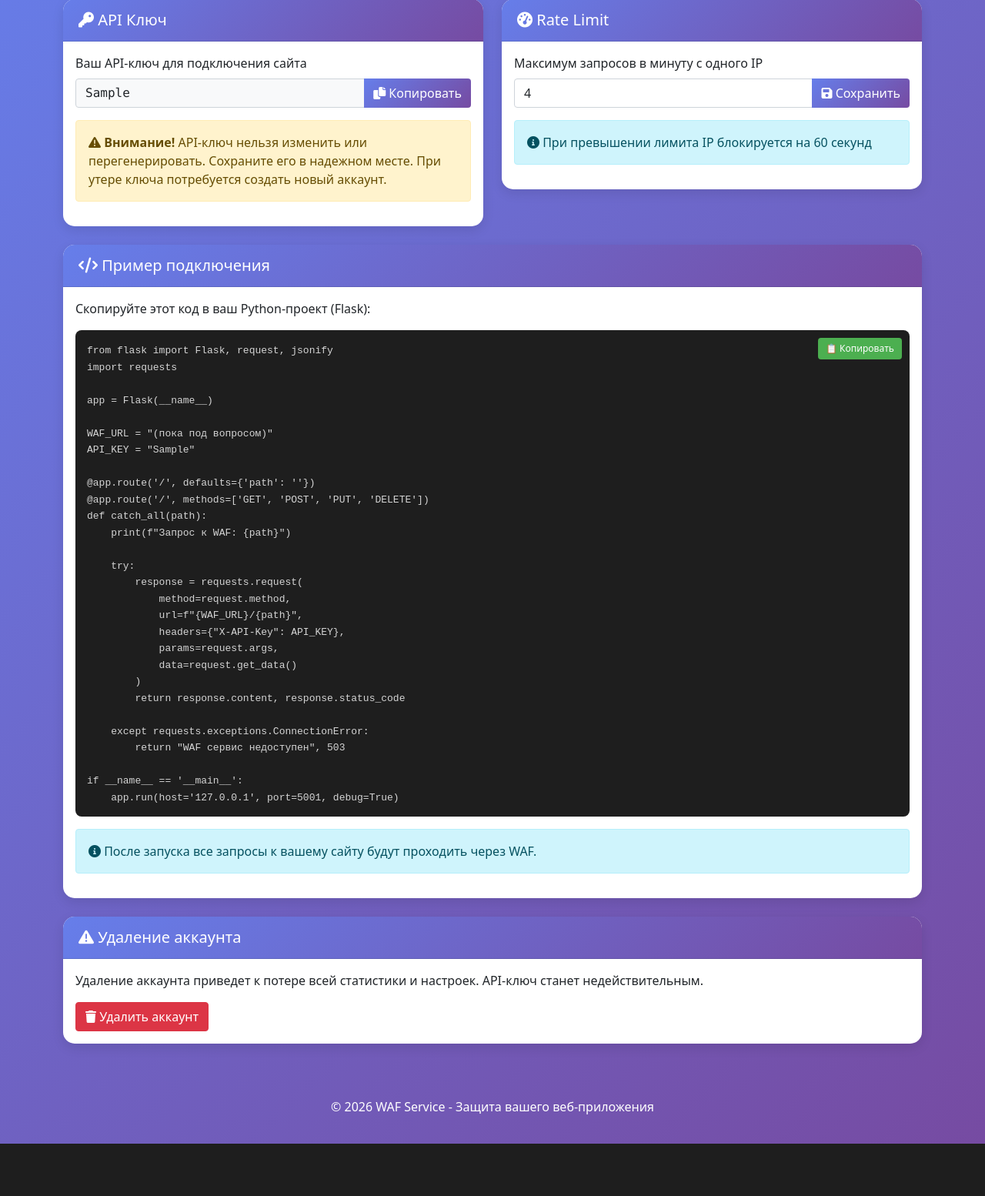
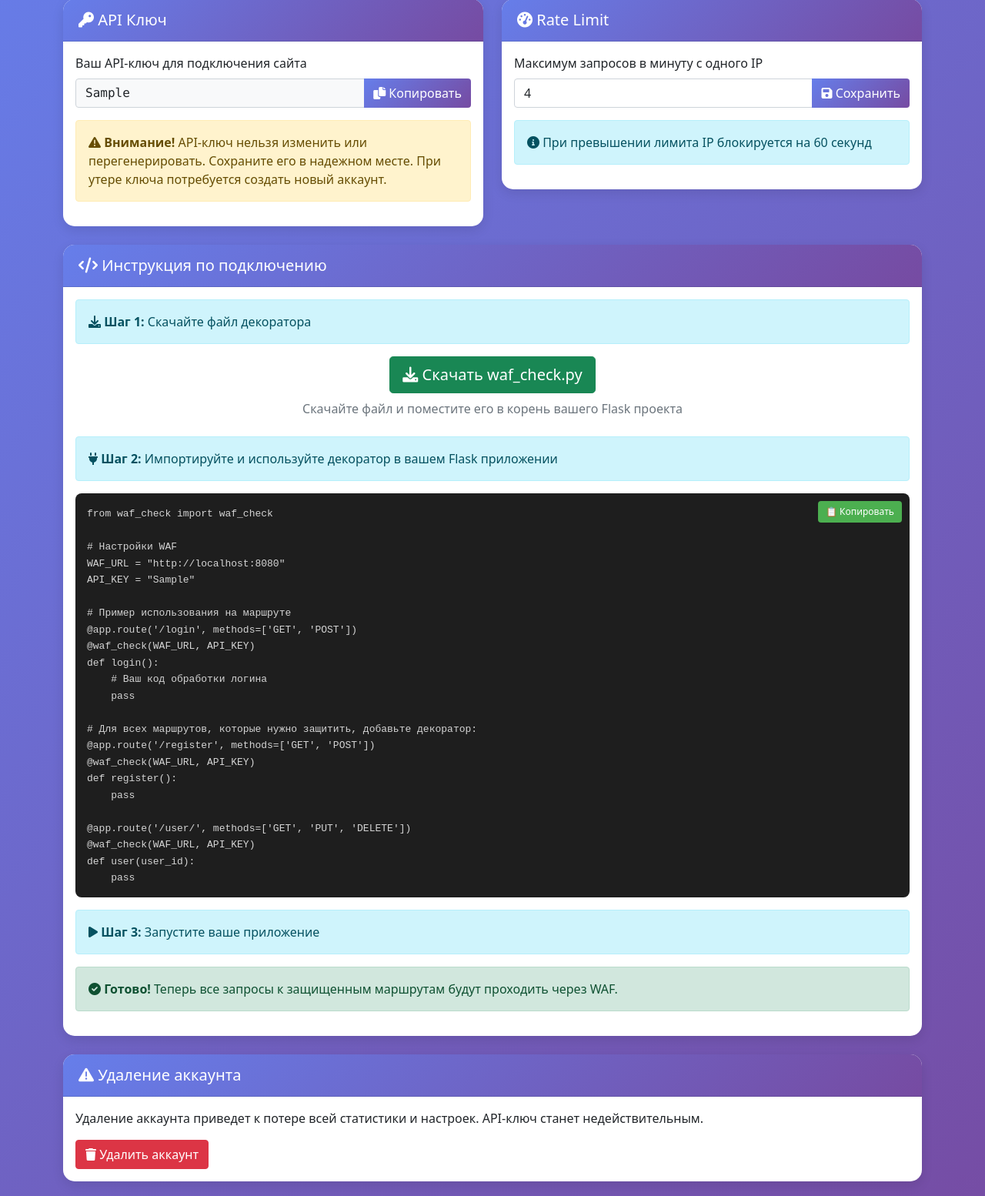
Before and after one commit to SkiFlye/WAF_Service, a Flask app: page /settings in a window 1280 px wide. Shown: the part 149-1703 px from the top of the page at 77% size. Before the commit the page ends 1635 px from the top, so only its background shows below. Run offline with Flask 3, Linux system fonts and the light colour scheme; a user stored in the database is signed in; tables that the repository leaves empty hold one stand-in row (values such as "Sample post").

Commit message:
Updated instructions for connecting to the WAF service

```diff
--- a/app/templates/settings.html
+++ b/app/templates/settings.html
@@ -56,46 +56,60 @@
         <div class="col-md-12">
             <div class="card">
                 <div class="card-header">
-                    <h5 class="mb-0"><i class="fas fa-code"></i> Пример подключения</h5>
+                    <h5 class="mb-0"><i class="fas fa-code"></i> Инструкция по подключению</h5>
                 </div>
                 <div class="card-body">
-                    <p>Скопируйте этот код в ваш Python-проект (Flask):</p>
+                    <div class="alert alert-info">
+                        <i class="fas fa-download"></i>
+                        <strong>Шаг 1:</strong> Скачайте файл декоратора
+                    </div>
+
+                    <div class="text-center mb-4">
+                        <a href="{{ url_for('download_waf_check') }}" class="btn btn-success btn-lg">
+                            <i class="fas fa-download"></i> Скачать waf_check.py
+                        </a>
+                        <p class="text-muted mt-2">Скачайте файл и поместите его в корень вашего Flask проекта</p>
+                    </div>
+
+                    <div class="alert alert-info mt-3">
+                        <i class="fas fa-plug"></i>
+                        <strong>Шаг 2:</strong> Импортируйте и используйте декоратор в вашем Flask приложении
+                    </div>
 
                     <div class="code-block">
                         <button class="copy-btn" onclick="copyCode(this)">📋 Копировать</button>
-                        <pre><code class="language-python">from flask import Flask, request, jsonify
-import requests
+                        <pre><code class="language-python">from waf_check import waf_check
 
-app = Flask(__name__)
-
-WAF_URL = "(пока под вопросом)"
+# Настройки WAF
+WAF_URL = "http://{{ request.host.split(':')[0] }}:8080"
 API_KEY = "{{ user.api_key }}"
 
-@app.route('/', defaults={'path': ''})
-@app.route('/<path:path>', methods=['GET', 'POST', 'PUT', 'DELETE'])
-def catch_all(path):
-    print(f"Запрос к WAF: {path}")
+# Пример использования на маршруте
+@app.route('/login', methods=['GET', 'POST'])
+@waf_check(WAF_URL, API_KEY)
+def login():
+    # Ваш код обработки логина
+    pass
 
-    try:
-        response = requests.request(
-            method=request.method,
-            url=f"{WAF_URL}/{path}",
-            headers={"X-API-Key": API_KEY},
-            params=request.args,
-            data=request.get_data()
-        )
-        return response.content, response.status_code
+# Для всех маршрутов, которые нужно защитить, добавьте декоратор:
+@app.route('/register', methods=['GET', 'POST'])
+@waf_check(WAF_URL, API_KEY)
+def register():
+    pass
 
-    except requests.exceptions.ConnectionError:
-        return "WAF сервис недоступен", 503
-
-if __name__ == '__main__':
-    app.run(host='127.0.0.1', port=5001, debug=True)</code></pre>
+@app.route('/user/<int:user_id>', methods=['GET', 'PUT', 'DELETE'])
+@waf_check(WAF_URL, API_KEY)
+def user(user_id):
+    pass</code></pre>
                     </div>
 
                     <div class="alert alert-info mt-3">
-                        <i class="fas fa-info-circle"></i>
-                        После запуска все запросы к вашему сайту будут проходить через WAF.
+                        <i class="fas fa-play"></i>
+                        <strong>Шаг 3:</strong> Запустите ваше приложение
+                    </div>
+                    <div class="alert alert-success mt-3">
+                        <i class="fas fa-check-circle"></i>
+                        <strong>Готово!</strong> Теперь все запросы к защищенным маршрутам будут проходить через WAF.
                     </div>
                 </div>
             </div>
```
